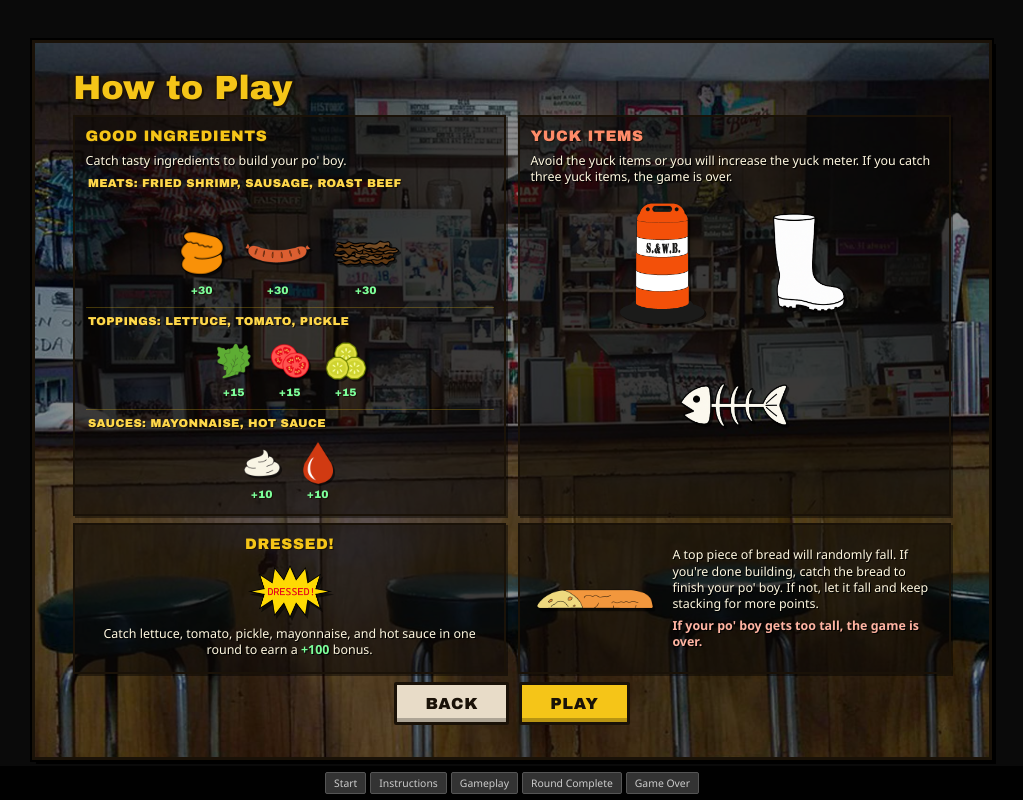
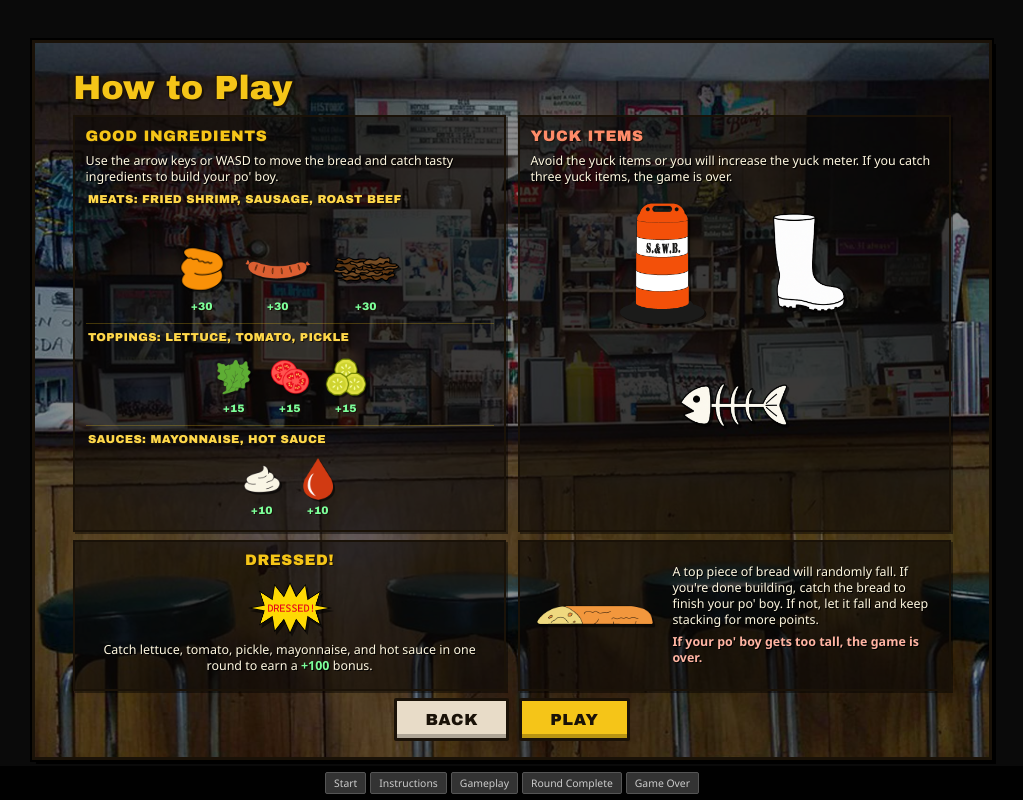
Before and after one commit to steckwilliam/poboy, a React (Vite) app: page / in a window 1280 px wide. Both pictures are taken after a click on the button "Instructions". Shown: the whole page, without its empty margins (128-1151 px from the left). Built offline with nearby package versions, Linux system fonts and the light colour scheme.

Commit message:
Updated instructions page

```diff
--- a/src/components/InstructionsScreen.tsx
+++ b/src/components/InstructionsScreen.tsx
@@ -81,7 +81,8 @@ export function InstructionsScreen({ onBack, onPlay }: InstructionsScreenProps)
           <section className="instructions-screen__section instructions-screen__section--good">
             <h3 className="instructions-screen__label">Good Ingredients</h3>
             <p className="instructions-screen__text">
-              Catch tasty ingredients to build your po&apos; boy.
+              Use the arrow keys or WASD to move the bread and catch tasty
+              ingredients to build your po&apos; boy.
             </p>
             <div className="instructions-screen__tiers">
               {GOOD_INGREDIENT_TIERS.map((tier) => (
```
